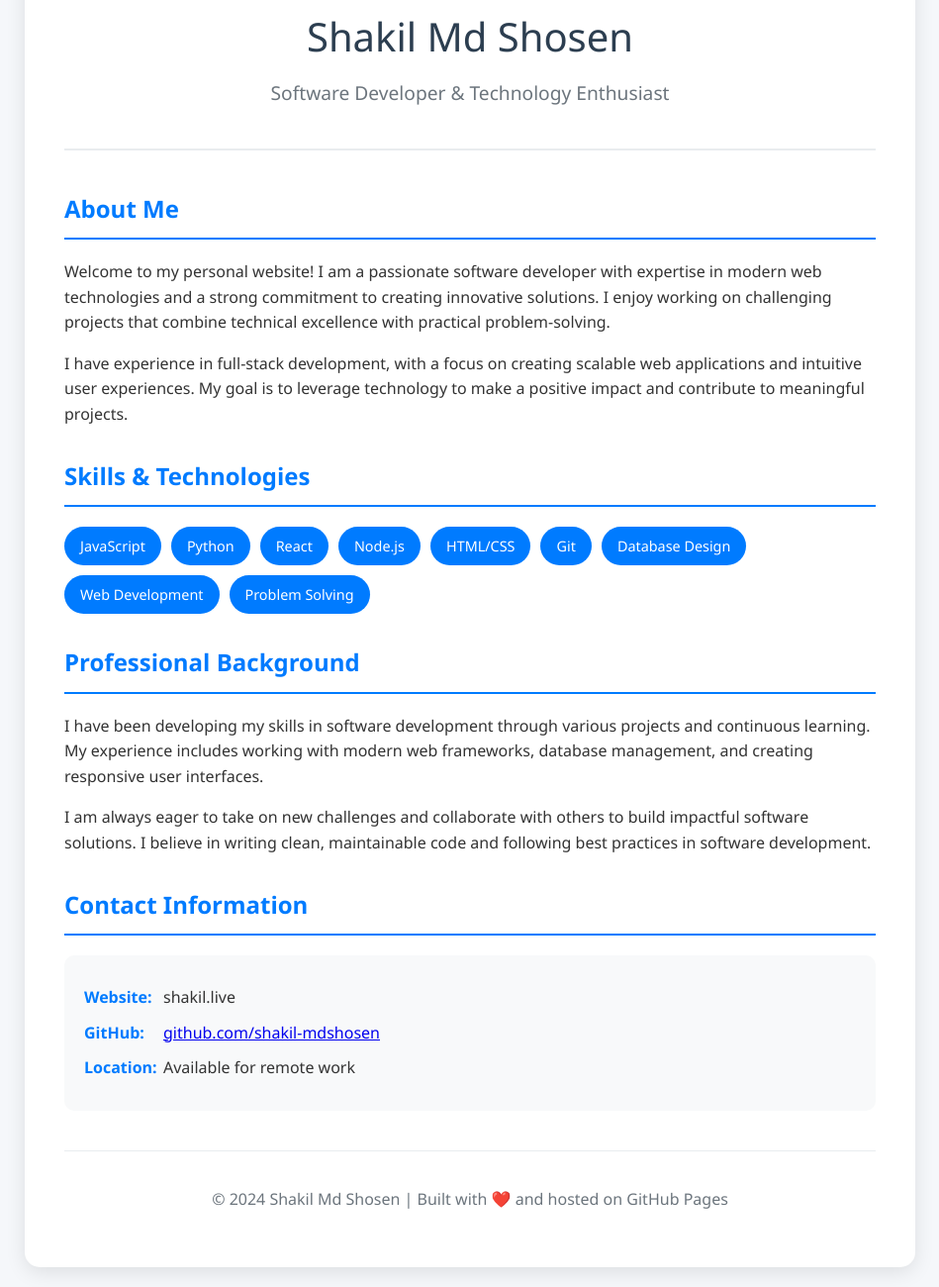
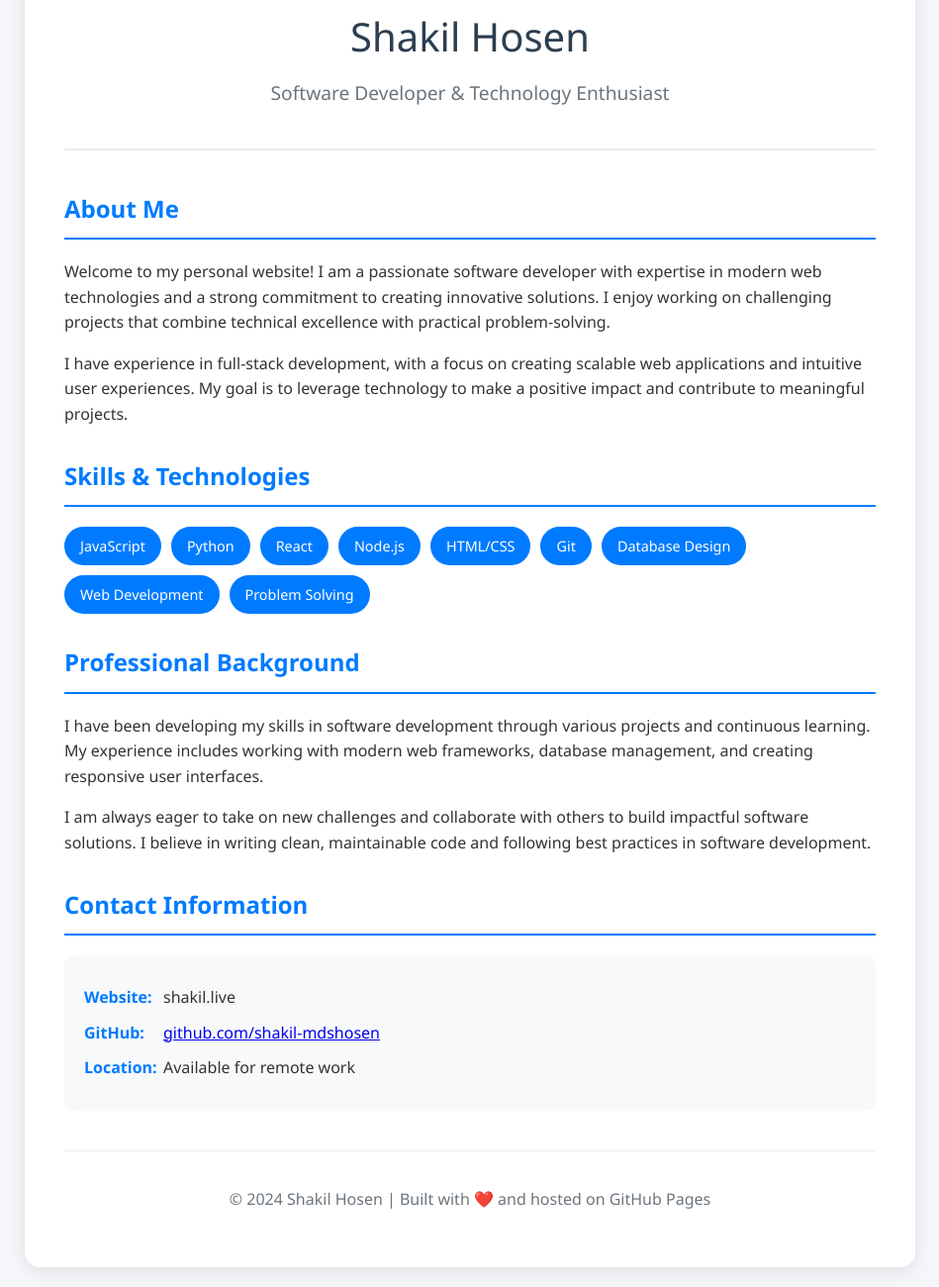
Before and after one commit to shakil-mdshosen/shakil-mdshosen2.github.io, a plain HTML site: page index.html in a window 1280 px wide. Shown: the part 285-1585 px from the top of the page at 99% size, without its empty margins (165-1114 px from the left). Drawn offline with Linux system fonts and the light colour scheme.

Commit message:
Update index.html

```diff
--- a/index.html
+++ b/index.html
@@ -124,8 +124,8 @@
 <body>
     <div class="container">
         <div class="header">
-            <img src="images/shakil-2025.png" alt="Shakil Md Shosen" class="profile-photo">
-            <h1>Shakil Md Shosen</h1>
+            <img src="images/shakil-2025.png" alt="Shakil Hosen" class="profile-photo">
+            <h1>Shakil Hosen</h1>
             <p class="subtitle">Software Developer & Technology Enthusiast</p>
         </div>
 
@@ -174,7 +174,7 @@
         </div>
 
         <footer>
-            <p>&copy; 2024 Shakil Md Shosen | Built with ❤️ and hosted on GitHub Pages</p>
+            <p>&copy; 2024 Shakil Hosen | Built with ❤️ and hosted on GitHub Pages</p>
         </footer>
     </div>
 </body>
```
